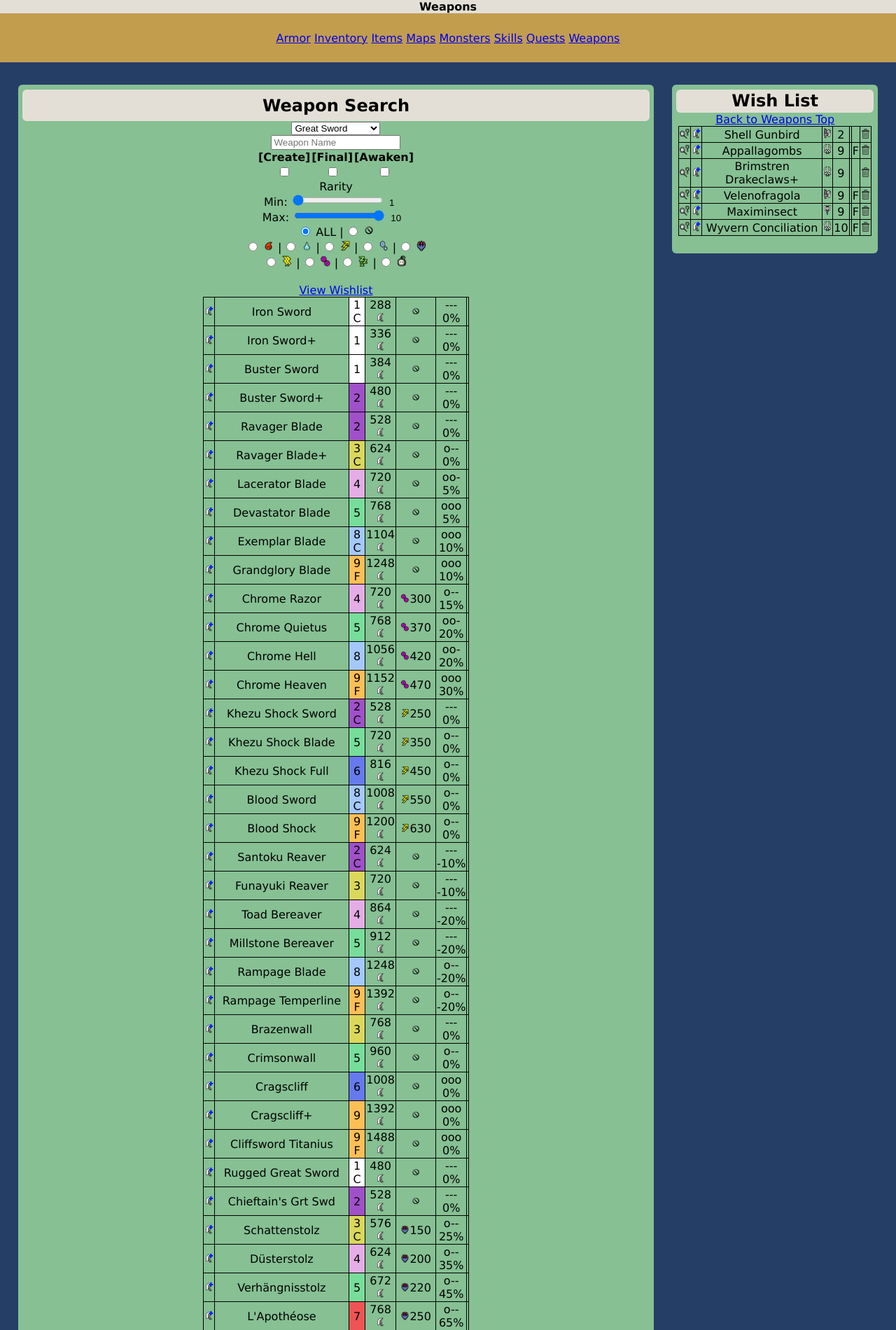
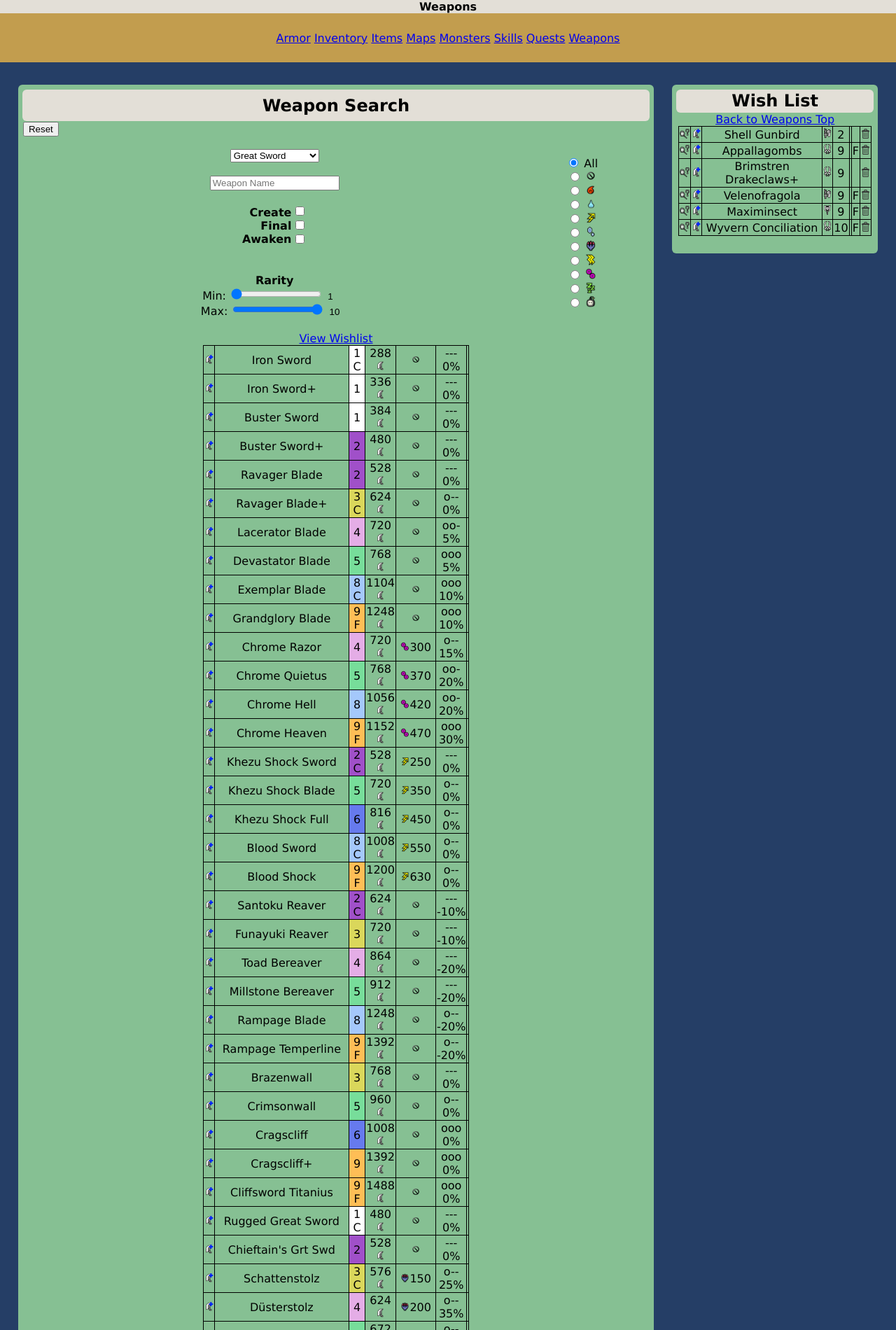
Before and after one commit to modle/Map-Taken-Back, a PHP site: page / in a window 1280 px wide. Shown: the top 1900 px of the page at 70% size. Run offline with PHP 8.4, Linux system fonts and the light colour scheme; data comes from the database, SQL or seed files in the repository; both versions use the stored data as it was after the commit; some libraries are stand-ins or nearby versions.

Commit message:
db update
db update
missed the sync of inputs.php in previous push

```diff
--- a/assets/modules/weapons/inputs.php
+++ b/assets/modules/weapons/inputs.php
@@ -1,80 +1,81 @@
 <!--dropdown, search box, create/final/awaken toggles-->
-
+<table class='nav' style='float: left'>
+    <tr>
+        <td class='navTdTh'>
+            <input type='submit' value='Reset' name='ResetButton' />
+    </tr>
+</table>
+<br><br>
+<div style='clear:both'></div>
+<table class='nav' width='100%'>
+    <tr>
+        <td class='navTdTh' col width='80%'>
             <?php echo($weaponDropdownString) ?>
-<br>
-<input type='text' placeholder='Weapon Name' value='<?php echo($weaponSearch) ?>' name='weaponName' />
+            <br><br>
+            <input type='text' placeholder='Weapon Name' value='<?php echo($weaponSearch) ?>' name='weaponName'/>
+            <br><br>
             <table class='nav'>
                 <tr>
-        <th class='navTdTh'>[Create]</th>
-        <th class='navTdTh'>[Final]</th>
-        <th class='navTdTh'>[Awaken]</th>
-    </tr>
-    <tr>
-        <td class='navTdTh'><input type='checkbox' value='1' <?php echo($createCheck) ?> name='createShow' onchange='this.form.submit()' class='checkbox'/>
-        <td class='navTdTh'><input type='checkbox' value='1' <?php echo($finalCheck) ?> name='finalShow' onchange='this.form.submit()' class='checkbox'/>
-        <td class='navTdTh'><input type='checkbox' value='1' <?php echo($awakenCheck) ?> name='awakenShow' onchange='this.form.submit()' class='checkbox'/>
+                    <td class='navTdTh' style='text-align: right;'>
+                        <b>Create</b><br>
+                        <b>Final</b><br>
+                        <b>Awaken</b>
+                    <td class='navTdTh'>
+                        <input type='checkbox' value='1' <?php echo($createCheck) ?> name='createShow' onchange='this.form.submit()'    class= 'checkbox'/><br>
+                        <input type='checkbox' value='1' <?php echo($finalCheck) ?> name='finalShow' onchange='this.form.submit()' class='checkbox'/><br>
+                        <input type='checkbox' value='1' <?php echo($awakenCheck) ?> name='awakenShow' onchange='this.form.submit()' class='checkbox'/>
                 </tr>
             </table>
-
-<!--//rarity sliders-->
-Rarity
+            <br><br>
+            <b>Rarity</b>
             <br>
             Min:
             <input type='range' min=1 max=10 value='<?php echo($minRaritySelect) ?>' step=1.0 id='minRange' name='minRaritySelect' onchange='updateRarityMin(this.value, maxRaritySelect.value)' class='range' >
             <input type='text' id='rarityMin' readonly size=1 value='<?php echo($minRaritySelect) ?>' style='background-color: rgba(0,0,0,0); border: none;'>
-
             <br>
             Max:
             <input type='range' min=1 max=10 value='<?php echo($maxRaritySelect) ?>' step=1.0 id='maxRange' name='maxRaritySelect' onchange='updateRarityMax(minRaritySelect.value, this.value)' class='range' >
             <input type='text' id='rarityMax' readonly size=1 value='<?php echo($maxRaritySelect) ?>' style='background-color: rgba(0,0,0,0); border: none;'>
+
+        <!--//Element Radios-->
+        <td class='navTdTh' col width='50%'>
+            <input type='radio' id='all' value='%' name='elem' onchange='this.form.submit();' <?php echo($allCheck) ?>>
+            All
+            <br>
+            <input type='radio' id='raw' value='RAW' name='elem' onchange='this.form.submit()' <?php echo($rawCheck) ?>>
+            <img src=assets/resources/elements/RAW.png class='icon'>
             <br>
 
-<!--//Element Radios-->
+            <!--//elements-->
+            <input type='radio' id='fire' value='FIR' name='elem' onchange='this.form.submit()' <?php echo($firCheck) ?>>
+            <img src=assets/resources/elements/FIR.png class='icon'>
+            <br>
+            <input type='radio' id='water' value='WAT' name='elem' onchange='this.form.submit()' <?php echo($watCheck) ?>>
+            <img src=assets/resources/elements/WAT.png class='icon'>
+            <br>
+            <input type='radio' id='thunder' value='THU' name='elem' onchange='this.form.submit()' <?php echo($thuCheck) ?>>
+            <img src=assets/resources/elements/THU.png class='icon'>
+            <br>
+            <input type='radio' id='ice' value='ICE' name='elem' onchange='this.form.submit()' <?php echo($iceCheck) ?>>
+            <img src=assets/resources/elements/ICE.png class='icon'>
+            <br>
+            <input type='radio' id='dragon' value='DRA' name='elem' onchange='this.form.submit()' <?php echo($draCheck) ?>>
+            <img src=assets/resources/elements/DRA.png class='icon'>
+            <br>
 
-<!--//All and raw-->
-<table class='nav'>
-    <tr>
-        <td class='navTdTh'><input type='radio' id='all' value='%' name='elem' onchange='this.form.submit();' <?php echo($allCheck) ?>>
-        ALL |
-        <td class='navTdTh'><input type='radio' id='raw' value='RAW' name='elem' onchange='this.form.submit()' <?php echo($rawCheck) ?>>
-        <img src=assets/resources/elements/RAW.png class='icon'>
+            <!--//status effects-->
+            <input type='radio' id='paralysis' value='PAR' name='elem' onchange='this.form.submit()' <?php echo($parCheck) ?>>
+            <img src=assets/resources/elements/PAR.png class='icon'>
+            <br>
+            <input type='radio' id='poison' value='POI' name='elem' onchange='this.form.submit()' <?php echo($poiCheck) ?>>
+            <img src=assets/resources/elements/POI.png class='icon'>
+            <br>
+            <input type='radio' id='sleep' value='SLE' name='elem' onchange='this.form.submit()' <?php echo($sleCheck) ?>>
+            <img src=assets/resources/elements/SLE.png class='icon'>
+            <br>
+            <input type='radio' id='blast' value='BLA' name='elem' onchange='this.form.submit()' <?php echo($blaCheck) ?>>
+            <img src=assets/resources/elements/BLA.png class='icon'>
+            <br>
     </tr>
 </table>
-
-<!--//elements-->
-<table class='nav'>
-    <tr><td class='navTdTh'><input type='radio' id='fire' value='FIR' name='elem' onchange='this.form.submit()' <?php echo($firCheck) ?>>
-        <img src=assets/resources/elements/FIR.png class='icon'>
-         |
-        <td class='navTdTh'><input type='radio' id='water' value='WAT' name='elem' onchange='this.form.submit()' <?php echo($watCheck) ?>>
-        <img src=assets/resources/elements/WAT.png class='icon'>
-         |
-        <td class='navTdTh'><input type='radio' id='thunder' value='THU' name='elem' onchange='this.form.submit()' <?php echo($thuCheck) ?>>
-        <img src=assets/resources/elements/THU.png class='icon'>
-         |
-        <td class='navTdTh'><input type='radio' id='ice' value='ICE' name='elem' onchange='this.form.submit()' <?php echo($iceCheck) ?>>
-        <img src=assets/resources/elements/ICE.png class='icon'>
-         |
-        <td class='navTdTh'><input type='radio' id='dragon' value='DRA' name='elem' onchange='this.form.submit()' <?php echo($draCheck) ?>>
-        <img src=assets/resources/elements/DRA.png class='icon'>
-    </tr>
-</table>
-
-<!--//status effects-->
-<table class='nav'>
-    <tr><td class='navTdTh'><input type='radio' id='paralysis' value='PAR' name='elem' onchange='this.form.submit()' <?php echo($parCheck) ?>>
-        <img src=assets/resources/elements/PAR.png class='icon'>
-         |
-        <td class='navTdTh'><input type='radio' id='poison' value='POI' name='elem' onchange='this.form.submit()' <?php echo($poiCheck) ?>>
-        <img src=assets/resources/elements/POI.png class='icon'>
-         |
-        <td class='navTdTh'><input type='radio' id='sleep' value='SLE' name='elem' onchange='this.form.submit()' <?php echo($sleCheck) ?>>
-        <img src=assets/resources/elements/SLE.png class='icon'>
-         |
-        <td class='navTdTh'><input type='radio' id='blast' value='BLA' name='elem' onchange='this.form.submit()' <?php echo($blaCheck) ?>>
-        <img src=assets/resources/elements/BLA.png class='icon'>
-        <td class='navTdTh'>
-    </tr>
-</table>
-
 <br>
--- a/assets/modules/weapons/query.php
+++ b/assets/modules/weapons/query.php
@@ -1,7 +1,5 @@
 <?php
     $weaponSearch=str_replace('\'','&#39;',$weaponSearch);
-
-    //if($awaken)
     $sql = 'SELECT *
         FROM weapondata
         WHERE instr(name,"' . $weaponSearch . '")>0
@@ -11,7 +9,5 @@
         AND (' . $finalFilter . '=0 OR final=' . $finalFilter . ')
         AND (0=' . $weaponType . ' OR weapontypeid=' . $weaponType . ')
         ORDER BY weaponId';
-
-
     $result = mysqli_query($mysqli,$sql) or die(mysqli_error($mysqli) . '; weapon table error');
 ?>
```
Also changed, not shown: data/db_create_mh4u.sql. Lines whose indentation alone changed are shown as unchanged.
